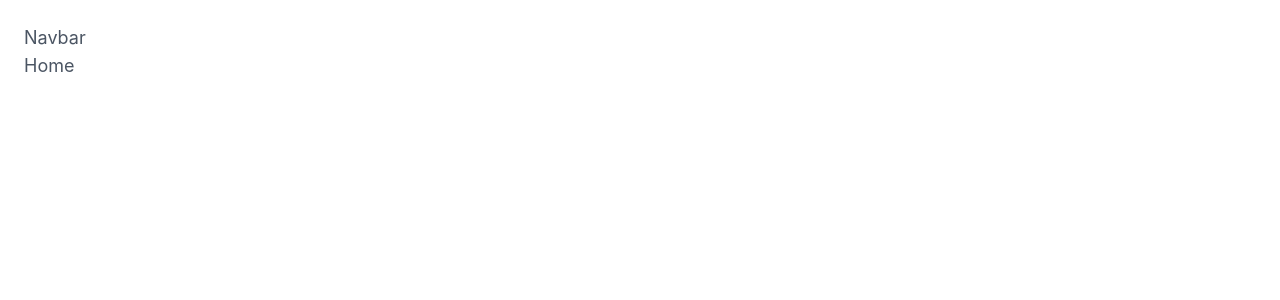
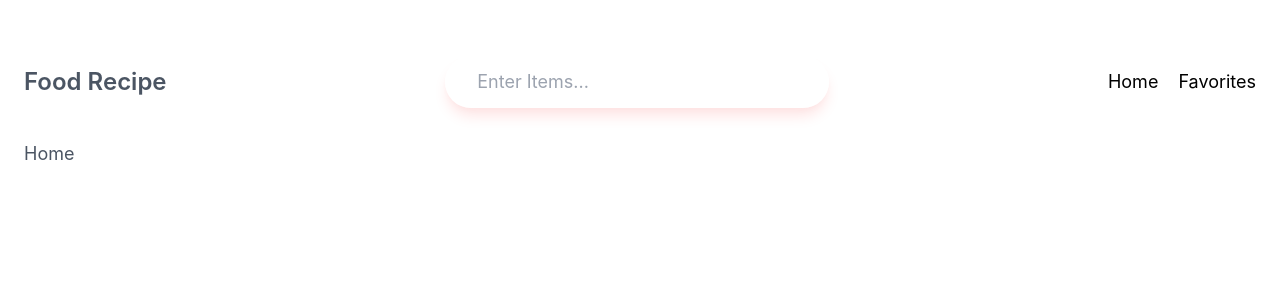
Before and after one commit to Rhea-Singh-0801/food_recipe_app, a React (Create React App) app in the folder food_recipe_app/: page / in a window 1280 px wide. Shown: the top 300 px of the page. Built offline with nearby package versions, Linux system fonts and the light colour scheme.

Commit message:
Home Page structure created

```diff
--- a/food_recipe_app/src/components/navbar/index.jsx
+++ b/food_recipe_app/src/components/navbar/index.jsx
@@ -1,3 +1,37 @@
+import { NavLink } from "react-router-dom";
+
 export default function Navbar() {
-  return <div>Navbar</div>;
+  return (
+    <nav className="flex justify-between items-center py-8 container mx-auto flex-col lg:flex-row gap-5 lg:gap-0">
+      <h2 className="text-2xl font-semibold">
+        <NavLink to={"/"}>Food Recipe</NavLink>
+      </h2>
+      <form action="">
+        <input
+          type="text"
+          name="search"
+          placeholder="Enter Items..."
+          className="bg-white/75 p-3 px-8 rounded-full outline-none lg:w-96 shadow-lg shadow-red-100 focus:shadow-red-200"
+        />
+      </form>
+      <ul className="flex gap-5">
+        <li>
+          <NavLink
+            to={"/"}
+            className="text-black hover:text-gray-700 duration-300"
+          >
+            Home
+          </NavLink>
+        </li>
+        <li>
+          <NavLink
+            to={"/favorites"}
+            className="text-black hover:text-gray-700 duration-300"
+          >
+            Favorites
+          </NavLink>
+        </li>
+      </ul>
+    </nav>
+  );
 }
```
Also changed, not shown: food_recipe_app/src/context/index.jsx (added).
